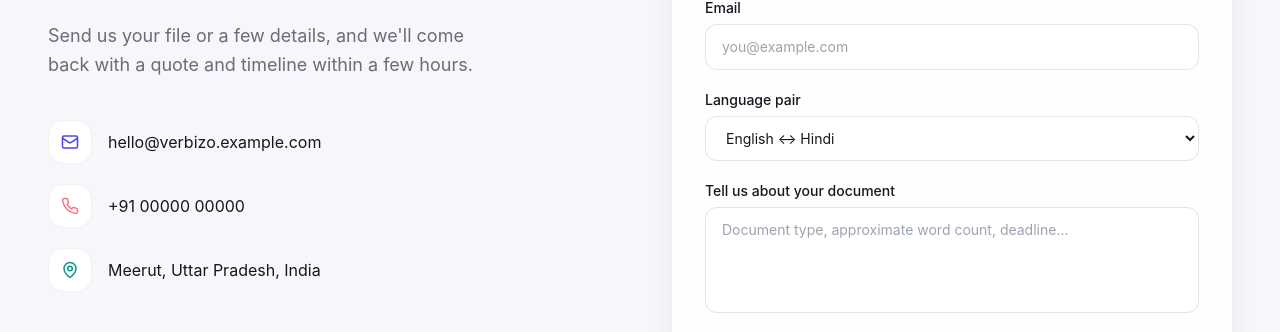
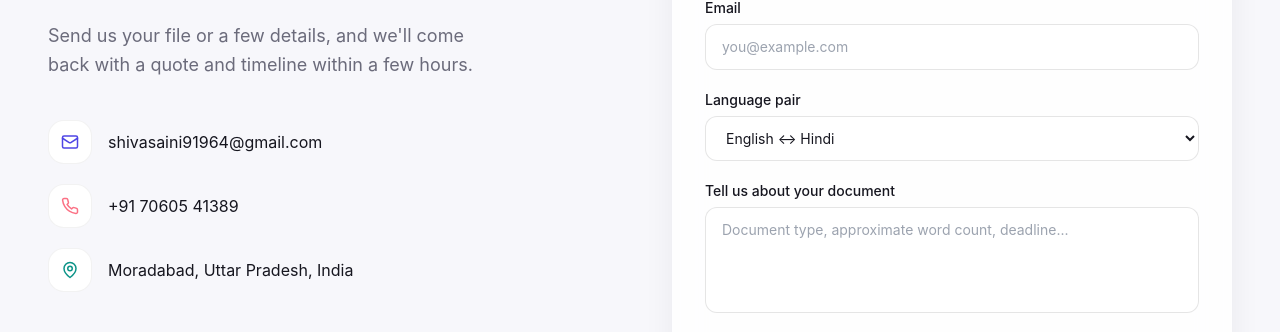
Before and after one commit to shivasaini91964-dev/Verbizo-translation, a Next.js app: page / in a window 1280 px wide. Shown: the part 7021-7353 px from the top of the page. Built offline with nearby package versions, Linux system fonts and the light colour scheme.

Commit message:
Update contact information in Contact.tsx

```diff
--- a/components/Contact.tsx
+++ b/components/Contact.tsx
@@ -70,23 +70,23 @@ export default function Contact() {
                 <div className="flex h-11 w-11 items-center justify-center rounded-2xl bg-white border border-black/5 text-accent">
                   <Mail size={18} />
                 </div>
-                <a href="mailto:hello@verbizo.example.com" className="text-ink hover:text-accent transition-colors">
-                  hello@verbizo.example.com
+                <a href="mailto:shivasaini91964@gmail.com" className="text-ink hover:text-accent transition-colors">
+                  shivasaini91964@gmail.com
                 </a>
               </div>
               <div className="flex items-center gap-4">
                 <div className="flex h-11 w-11 items-center justify-center rounded-2xl bg-white border border-black/5 text-coral">
                   <Phone size={18} />
                 </div>
-                <a href="tel:+910000000000" className="text-ink hover:text-coral transition-colors">
-                  +91 00000 00000
+                <a href="tel:+917060541389" className="text-ink hover:text-coral transition-colors">
+                  +91 70605 41389
                 </a>
               </div>
               <div className="flex items-center gap-4">
                 <div className="flex h-11 w-11 items-center justify-center rounded-2xl bg-white border border-black/5 text-teal-hover">
                   <MapPin size={18} />
                 </div>
-                <span className="text-ink">Meerut, Uttar Pradesh, India</span>
+                <span className="text-ink">Moradabad, Uttar Pradesh, India</span>
               </div>
             </div>
           </div>
@@ -178,4 +178,4 @@ export default function Contact() {
       </div>
     </section>
   );
-}
+      }
```
